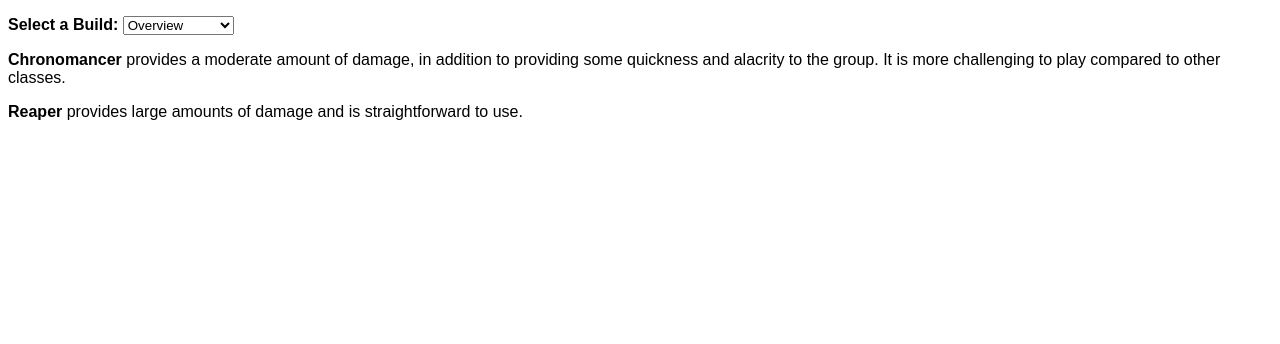
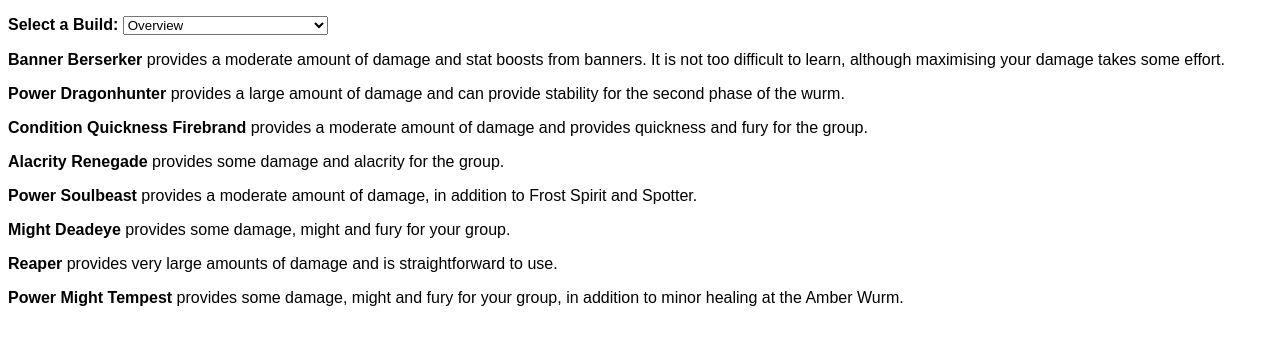
Before and after one commit to Fennekin/tt-build-visualiser, a plain HTML site: page index.html in a window 1280 px wide. Drawn offline with Linux system fonts and the light colour scheme; a script that the page names is missing.

Commit message:
Update index.html
testing new format

```diff
--- a/index.html
+++ b/index.html
@@ -14,14 +14,26 @@
             <p class="select-title">Select a Build:
             <select onChange="buildChange(this.value)">
                 <option value="class-overview">Overview</option>
-                <option value="dps-chrono">Chronomancer</option>
-                <option value="dps-reaper">Reaper</option>
+                <option value="banner-berserker">Banner Berserker</option>
+                <option value="dps-dragonhunter">Power Dragonhunter</option>
+                <option value="quickness-firebrand">Condition Quickness Firebrand</option>
+                <option value="alacrity-renegade">Alacrity Renegade</option>
+                <option value="dps-soulbeast">Power Soulbeast</option>
+                <option value="might-deadeye">Might Deadeye</option>
+                <option value="dps-reaper">Power Reaper</option>
+                <option value="might-power-tempest">Power Might Tempest</option>
             </select></p>
         </p></div>
         <div id="class-overview" class="build-template">
-            <p class="bodytext"><b>Chronomancer</b> provides a moderate amount of damage, in addition to providing some quickness and alacrity to the group.
-            It is more challenging to play compared to other classes.</p>
-            <p class="bodytext"><b>Reaper</b> provides large amounts of damage and is straightforward to use.</p>
+            <p class="bodytext"><b>Banner Berserker</b> provides a moderate amount of damage and stat boosts from banners. It is not too difficult to learn,
+            although maximising your damage takes some effort.</p>
+            <p class="bodytext"><b>Power Dragonhunter</b> provides a large amount of damage and can provide stability for the second phase of the wurm.</p>
+            <p class="bodytext"><b>Condition Quickness Firebrand</b> provides a moderate amount of damage and provides quickness and fury for the group.</p>
+            <p class="bodytext"><b>Alacrity Renegade</b> provides some damage and alacrity for the group.</p>
+            <p class="bodytext"><b>Power Soulbeast</b> provides a moderate amount of damage, in addition to Frost Spirit and Spotter.</p>
+            <p class="bodytext"><b>Might Deadeye</b> provides some damage, might and fury for your group.</p>
+            <p class="bodytext"><b>Reaper</b> provides very large amounts of damage and is straightforward to use.</p>
+            <p class="bodytext"><b>Power Might Tempest</b> provides some damage, might and fury for your group, in addition to minor healing at the Amber Wurm.</p>
         </div>
         <div id="dps-chrono" class="build-template" style="display:none">
             <table>
```
